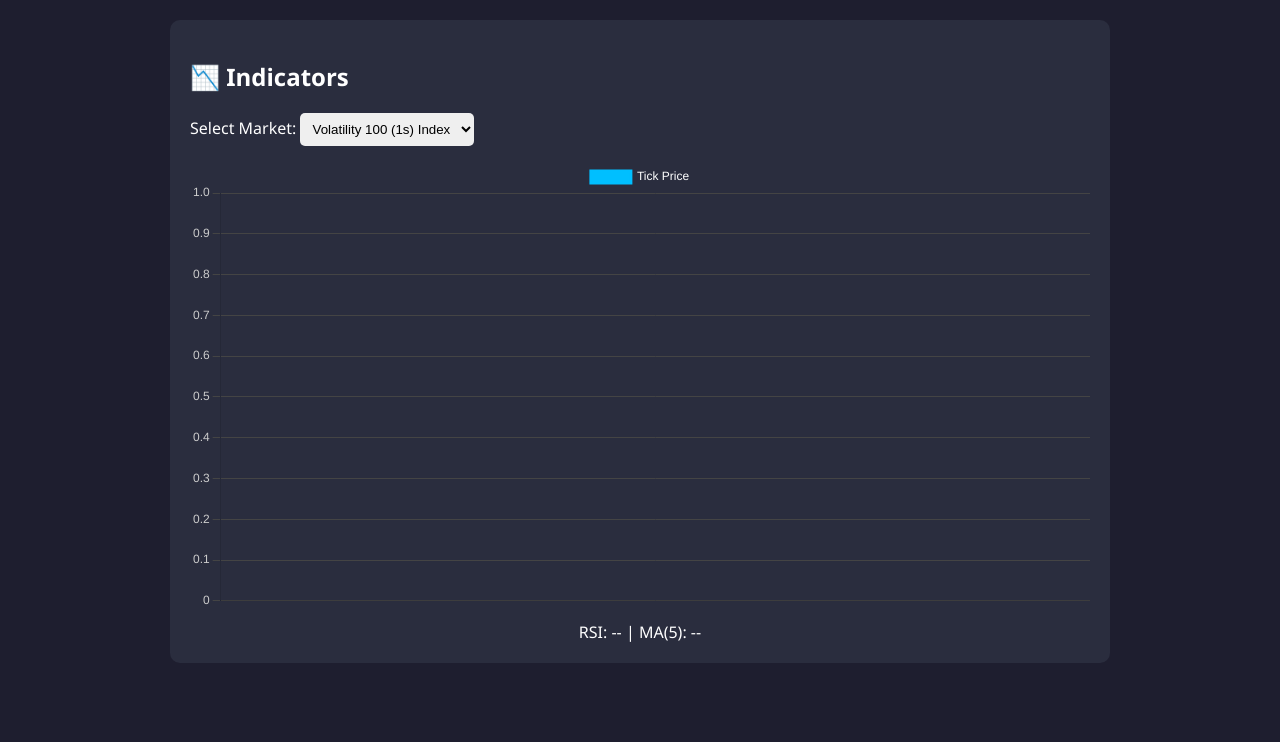
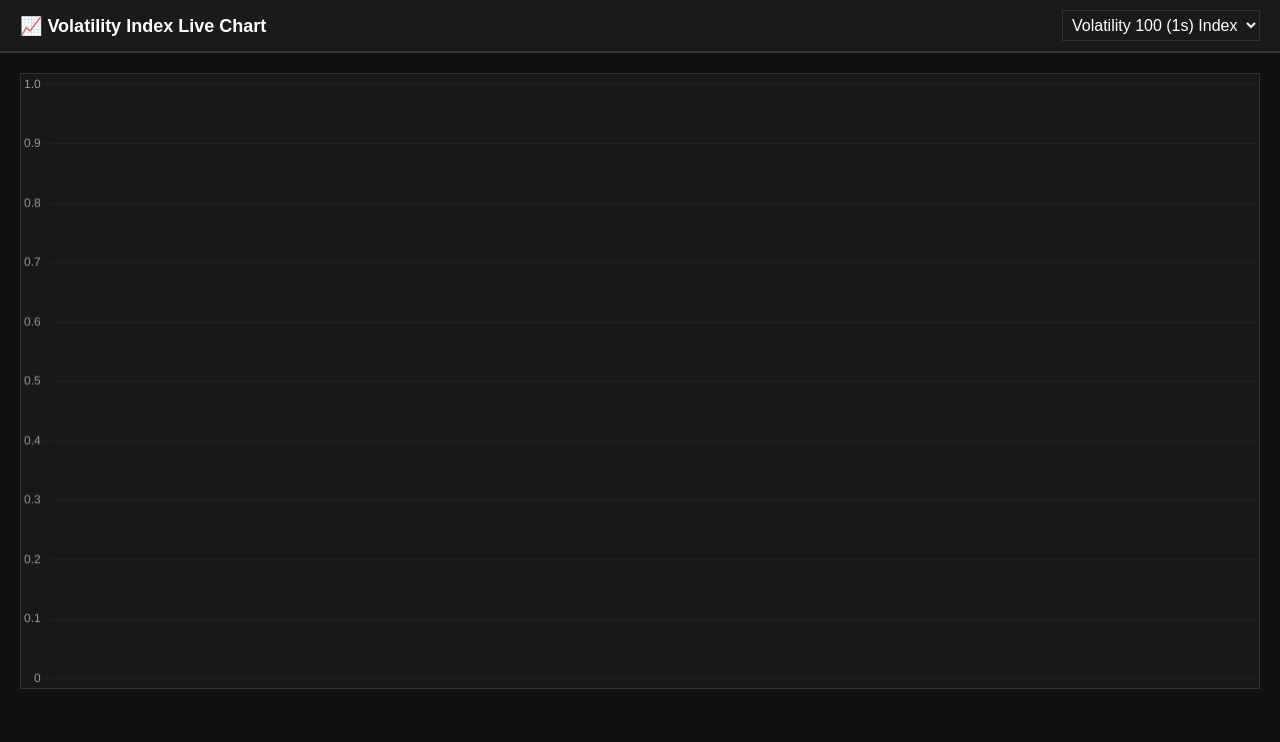
Before and after one commit to Binery555/premium-package-login, a plain HTML site: page index.html in a window 1280 px wide. Drawn offline with nearby package versions, Linux system fonts and the light colour scheme.

Commit message:
Update index.html

```diff
--- a/index.html
+++ b/index.html
@@ -3,151 +3,167 @@
 <head>
   <meta charset="UTF-8" />
   <meta name="viewport" content="width=device-width, initial-scale=1.0"/>
-  <title>Live RSI & MA Chart</title>
+  <title>Volatility Index Live Dashboard</title>
   <script src="https://cdn.jsdelivr.net/npm/chart.js"></script>
   <style>
     body {
-      background-color: #1e1e2f;
-      color: white;
-      font-family: 'Segoe UI', sans-serif;
       margin: 0;
+      font-family: Arial, sans-serif;
+      background-color: #111;
+      color: #fff;
+    }
+
+    .header {
+      background-color: #1a1a1a;
+      padding: 10px 20px;
+      display: flex;
+      align-items: center;
+      justify-content: space-between;
+      border-bottom: 2px solid #333;
+    }
+
+    .header .title {
+      font-weight: bold;
+      font-size: 18px;
+    }
+
+    .chart-container {
       padding: 20px;
     }
-    .chart-container {
-      background: #2a2d3e;
-      border-radius: 10px;
-      padding: 20px;
-      max-width: 900px;
-      margin: auto;
+
+    canvas {
+      background-color: #181818;
+      border: 1px solid #333;
+      margin-bottom: 30px;
     }
-    select {
-      padding: 8px;
-      margin-bottom: 15px;
-      border: none;
-      border-radius: 5px;
+
+    .dropdown {
+      background-color: #1a1a1a;
+      color: #fff;
+      border: 1px solid #333;
+      padding: 5px;
+      font-size: 16px;
     }
-    .info {
-      text-align: center;
-      margin-top: 10px;
+
+    .price {
+      font-size: 16px;
+      margin-left: 20px;
     }
   </style>
 </head>
 <body>
-  <div class="chart-container">
-    <h2>📉 Indicators</h2>
-    <label for="market">Select Market:</label>
-    <select id="market">
-      <option value="R_10_1HZ">Volatility 10 (1s) Index</option>
+  <div class="header">
+    <div class="title">📈 Volatility Index Live Chart</div>
+    <select id="indexSelector" class="dropdown">
+      <option value="R_10">Volatility 10 (1s) Index</option>
       <option value="R_10">Volatility 10 Index</option>
-      <option value="R_25_1HZ">Volatility 25 (1s) Index</option>
+      <option value="R_25">Volatility 25 (1s) Index</option>
       <option value="R_25">Volatility 25 Index</option>
-      <option value="R_50_1HZ">Volatility 50 (1s) Index</option>
+      <option value="R_50">Volatility 50 (1s) Index</option>
       <option value="R_50">Volatility 50 Index</option>
-      <option value="R_75_1HZ">Volatility 75 (1s) Index</option>
+      <option value="R_75">Volatility 75 (1s) Index</option>
       <option value="R_75">Volatility 75 Index</option>
-      <option value="R_100_1HZ" selected>Volatility 100 (1s) Index</option>
+      <option value="R_100" selected>Volatility 100 (1s) Index</option>
       <option value="R_100">Volatility 100 Index</option>
     </select>
-    <canvas id="tickChart" width="800" height="400"></canvas>
-    <div class="info" id="indicatorValues">RSI: -- | MA(5): --</div>
+  </div>
+
+  <div class="chart-container">
+    <canvas id="priceChart" height="150"></canvas>
   </div>
 
   <script>
     const token = "KsYMnJ8U7BJgklp";
+    const maxPoints = 50;
+    let priceData = [];
     let ws;
-    let tickHistory = [];
-    let currentMarket = "R_100_1HZ";
+    let chart;
+    let currentSymbol = "R_100";
+    let subscriptionId;
 
-    const ctx = document.getElementById('tickChart').getContext('2d');
-    const indicatorText = document.getElementById('indicatorValues');
-
-    const chart = new Chart(ctx, {
-      type: 'line',
+    const ctx = document.getElementById("priceChart").getContext("2d");
+    chart = new Chart(ctx, {
+      type: "line",
       data: {
         labels: [],
         datasets: [{
-          label: 'Tick Price',
+          label: "Price",
           data: [],
-          borderColor: '#00bfff',
-          backgroundColor: '#00bfff',
-          tension: 0.2,
-          fill: false,
-          pointRadius: 4,
-          pointHoverRadius: 6
+          borderColor: "white",
+          backgroundColor: "transparent",
+          tension: 0.3
         }]
       },
       options: {
-        responsive: true,
+        plugins: { legend: { display: false } },
         scales: {
-          x: { ticks: { color: '#ccc' }, grid: { color: '#444' }},
-          y: { ticks: { color: '#ccc' }, grid: { color: '#444' }}
-        },
-        plugins: {
-          legend: { labels: { color: '#fff' } }
+          x: { display: false },
+          y: {
+            display: true,
+            grid: { color: "#222" },
+            ticks: { color: "#999" }
+          }
         }
       }
     });
 
-    function calculateMA(data, period = 5) {
-      if (data.length < period) return null;
-      const sum = data.slice(-period).reduce((a, b) => a + b, 0);
-      return (sum / period).toFixed(2);
-    }
+    function connectWebSocket(symbol) {
+      if (ws) ws.close(); // Clean up old socket
 
-    function calculateRSI(data, period = 14) {
-      if (data.length < period + 1) return null;
-      let gains = 0, losses = 0;
-      for (let i = data.length - period - 1; i < data.length - 1; i++) {
-        const diff = data[i + 1] - data[i];
-        if (diff > 0) gains += diff;
-        else losses -= diff;
-      }
-      if (losses === 0) return 100;
-      const rs = gains / losses;
-      return (100 - (100 / (1 + rs))).toFixed(2);
-    }
-
-    function updateChart() {
-      chart.data.labels = tickHistory.map((_, i) => i + 1);
-      chart.data.datasets[0].data = tickHistory;
-      chart.update();
-
-      const rsi = calculateRSI(tickHistory) || "--";
-      const ma = calculateMA(tickHistory) || "--";
-      indicatorText.textContent = `RSI: ${rsi} | MA(5): ${ma}`;
-    }
-
-    function connectWebSocket(market) {
-      if (ws) ws.close();
-      tickHistory = [];
-      ws = new WebSocket("wss://ws.binaryws.com/websockets/v3?app_id=69656");
+      ws = new WebSocket("wss://ws.derivws.com/websockets/v3?app_id=1089");
 
       ws.onopen = () => {
         ws.send(JSON.stringify({ authorize: token }));
-        ws.send(JSON.stringify({
-          ticks: market,
-          subscribe: 1
-        }));
       };
 
       ws.onmessage = (msg) => {
         const data = JSON.parse(msg.data);
 
-        if (data.msg_type === "tick") {
+        if (data.msg_type === "authorize") {
+          subscribeToSymbol(symbol);
+        } else if (data.msg_type === "tick") {
           const price = parseFloat(data.tick.quote);
-          tickHistory.push(price);
-          if (tickHistory.length > 50) tickHistory.shift();
-          updateChart();
+          updateChart(price);
         }
       };
     }
 
-    document.getElementById("market").addEventListener("change", (e) => {
-      currentMarket = e.target.value;
-      connectWebSocket(currentMarket);
+    function subscribeToSymbol(symbol) {
+      // Clear chart
+      priceData = [];
+      chart.data.labels = [];
+      chart.data.datasets[0].data = [];
+
+      const subRequest = {
+        ticks: symbol,
+        subscribe: 1
+      };
+
+      ws.send(JSON.stringify(subRequest));
+    }
+
+    function updateChart(price) {
+      const now = new Date().toLocaleTimeString();
+
+      if (priceData.length >= maxPoints) {
+        priceData.shift();
+        chart.data.labels.shift();
+      }
+
+      priceData.push(price);
+      chart.data.labels.push(now);
+      chart.data.datasets[0].data = [...priceData];
+      chart.update();
+    }
+
+    // Dropdown Change Handler
+    document.getElementById("indexSelector").addEventListener("change", (e) => {
+      currentSymbol = e.target.value;
+      connectWebSocket(currentSymbol);
     });
 
-    connectWebSocket(currentMarket); // initial load
+    // Initial load
+    connectWebSocket(currentSymbol);
   </script>
 </body>
 </html>
```
